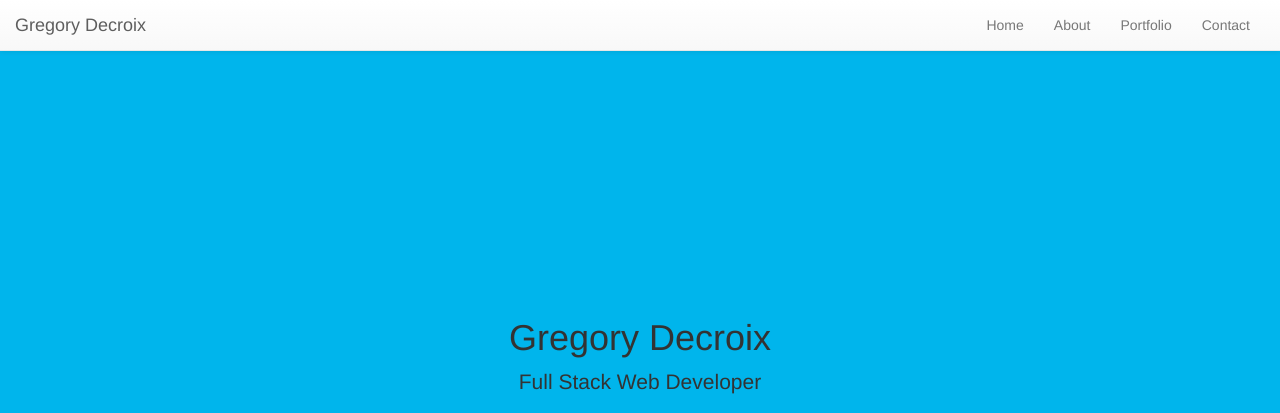
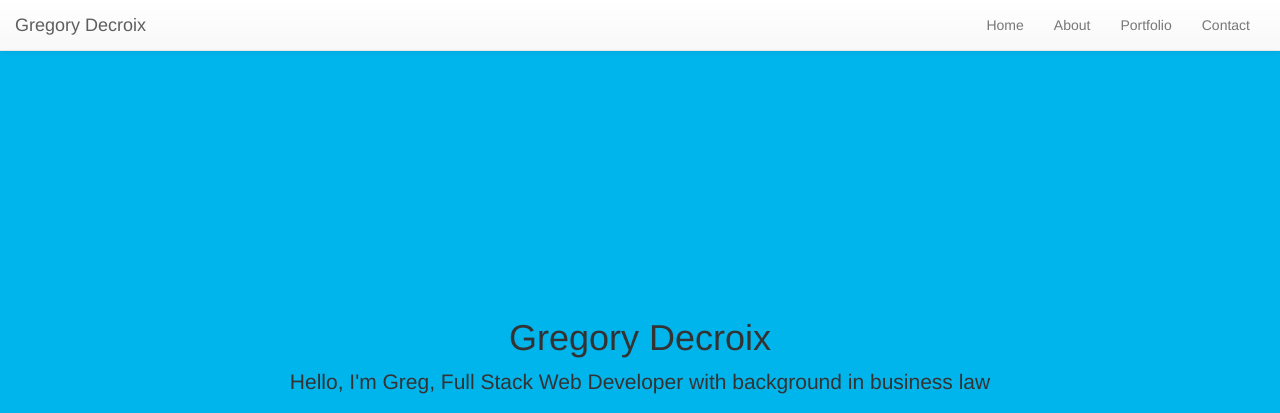
Before and after one commit to GolfRomeoEchoGolf83/FreeCodeCamp, a plain HTML site: page personal_portfolio/index.html in a window 1280 px wide. Shown: the top 413 px of the page. Drawn offline with nearby package versions, Linux system fonts and the light colour scheme.

```diff
--- a/personal_portfolio/index.html
+++ b/personal_portfolio/index.html
@@ -51,7 +51,7 @@
       <div class="site-wrapper-inner">
           <div class="inner cover">
             <h1 class="cover-heading">Gregory Decroix</h1>
-            <p class="lead">Full Stack Web Developer</p>
+            <p class="lead">Hello, I'm Greg, Full Stack Web Developer with background in business law</p>
             <p class="lead">
               <a href="#" class="btn btn-lg btn-default">Learn more</a>
             </p>
```
